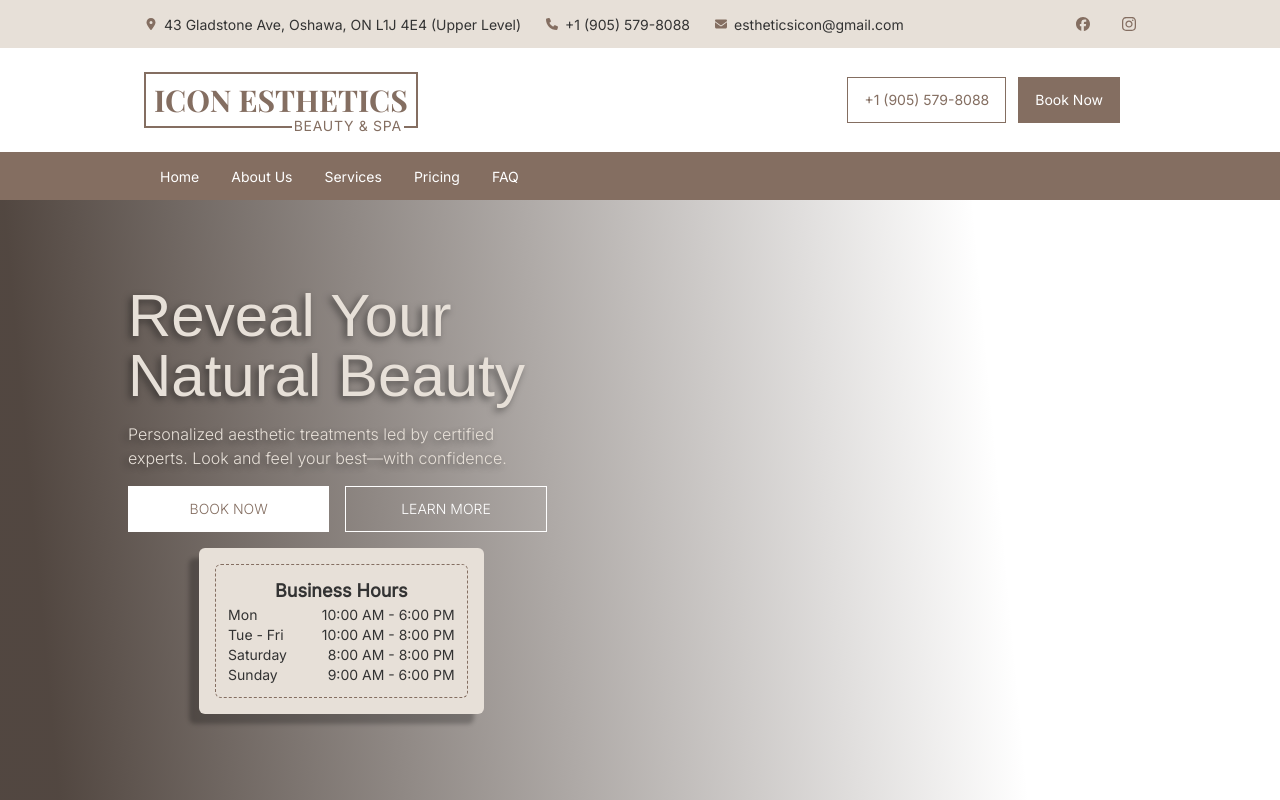
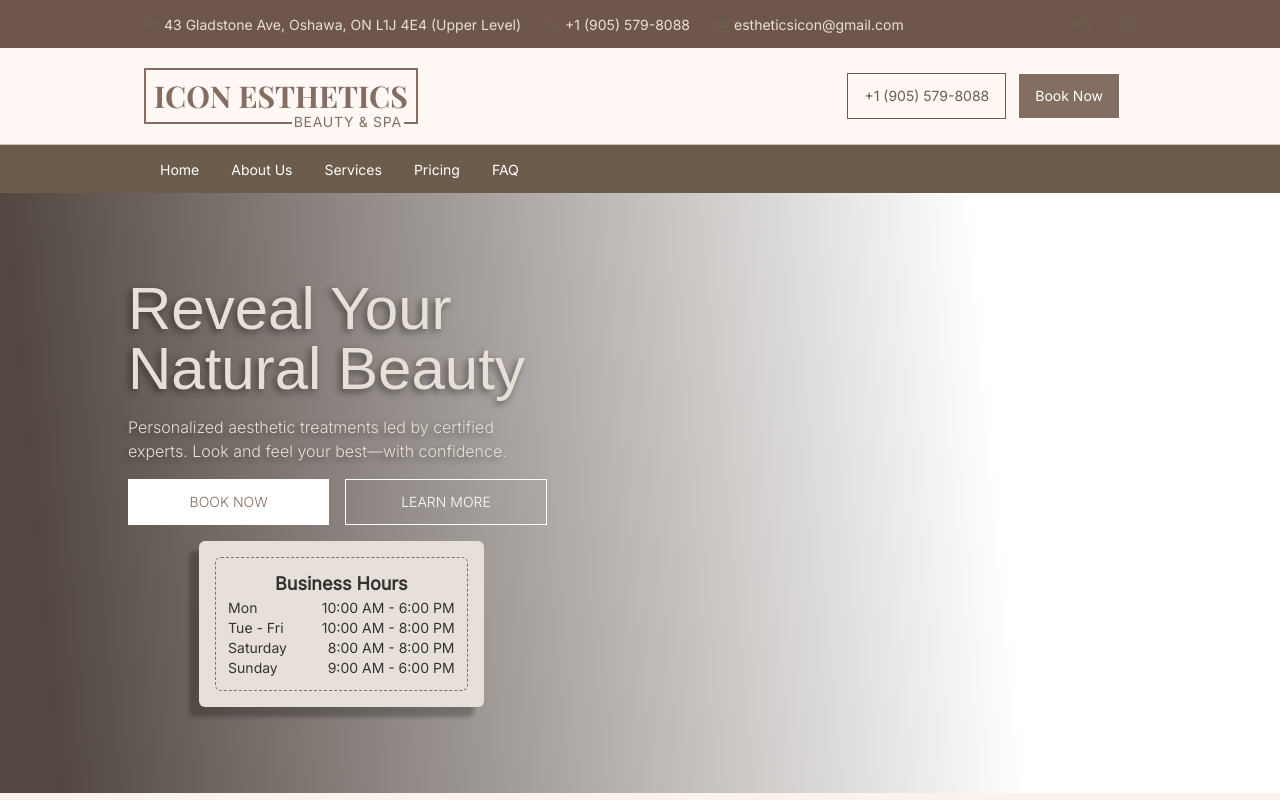
Before and after one commit to Yengzzkie/iconaesthetics, a Next.js app: page / in a window 1280 px wide. Shown: the top 800 px of the page. Built offline with nearby package versions, Linux system fonts and the light colour scheme; a web font is replaced by a local one.

Commit message:
added link to CTA buttons, added mobile navbar, layout adjustments on pricing section

```diff
--- a/components/About/About.tsx
+++ b/components/About/About.tsx
@@ -42,7 +42,7 @@ const About = () => {
           beauty aspirations!
         </p>
 
-        <div className="flex flex-col mt-2 w-full gap-2">
+        <div className="flex flex-col lg:flex-row mt-2 w-full gap-2">
           <PrimaryButton
             label="ABOUT US"
             variant="secondary"
--- a/components/NavigationBar/NavigationBar.tsx
+++ b/components/NavigationBar/NavigationBar.tsx
@@ -1,96 +1,239 @@
 "use client";
 
-import { FaInstagram, FaFacebook, FaLocationDot, FaPhone, FaEnvelope } from "react-icons/fa6";
+import { useState } from "react";
+import {
+  FaInstagram,
+  FaFacebook,
+  FaLocationDot,
+  FaPhone,
+  FaEnvelope,
+} from "react-icons/fa6";
+import { HiOutlineMenuAlt3, HiX } from "react-icons/hi";
 import Logo from "@/components/ui/Logo/Logo";
 
+type NavItemProps = {
+  href: string;
+  label: string;
+};
+
+type MobileNavItemProps = {
+  href: string;
+  label: string;
+  onClick: () => void;
+};
+
 const NavigationBar = () => {
+  const [mobileMenuOpen, setMobileMenuOpen] = useState(false);
+
   return (
-    <div className="flex flex-col flex-1 items-center justify-center">
-      {/* address and social media icons */}
-      <div className="hidden lg:flex items-center bg-(--primary) h-5 w-full px-36 py-6">
+    <div className="sticky lg:relative top-0 flex flex-col flex-1 items-center justify-center z-50">
+      {/* top bar */}
+      <div className="hidden lg:flex items-center bg-primary h-5 w-full px-36 py-6">
         <div className="flex items-center w-full mx-auto">
-          <div className="flex items-center text-[14px] gap-x-6">
+          <div className="flex items-center text-(--primary) text-[14px] gap-x-6">
             {/* location */}
             <div className="flex items-center gap-x-1.5 hover:-translate-y-1 transition-transform duration-200">
-              <FaLocationDot className="text-(--secondary) h-3" />
-              <p className="text-(--accent)">
-                <a href="https://maps.app.goo.gl/CeVorwtfCnNUTewH7" target="_blank" rel="noopener noreferrer">43 Gladstone Ave, Oshawa, ON L1J 4E4 (Upper Level)</a>
+              <FaLocationDot className="text-secondary h-3" />
+
+              <p className="text-(--primary)">
+                <a
+                  href="https://maps.app.goo.gl/CeVorwtfCnNUTewH7"
+                  target="_blank"
+                  rel="noopener noreferrer"
+                >
+                  43 Gladstone Ave, Oshawa, ON L1J 4E4 (Upper Level)
+                </a>
               </p>
             </div>
+
             {/* phone */}
             <div className="flex items-center gap-x-1.5 hover:-translate-y-1 transition-transform duration-200">
-              <FaPhone className="text-(--secondary) h-3" />
-              <p className="text-(--accent)">
+              <FaPhone className="text-secondary h-3" />
+
+              <p>
                 <a href="tel:+19055798088">+1 (905) 579-8088</a>
               </p>
             </div>
+
             {/* email */}
             <div className="flex items-center gap-x-1.5 hover:-translate-y-1 transition-transform duration-200">
-              <FaEnvelope className="text-(--secondary) h-3" />
-              <p className="text-(--accent)">
-                <a href="mailto:estheticsicon@gmail.com">estheticsicon@gmail.com</a>
+              <FaEnvelope className="text-secondary h-3" />
+
+              <p>
+                <a href="mailto:estheticsicon@gmail.com">
+                  estheticsicon@gmail.com
+                </a>
               </p>
             </div>
           </div>
-          {/* social media icons */}
+
+          {/* social icons */}
           <div className="flex items-center ml-auto text-[14px] gap-x-8">
-            <a href="https://www.facebook.com/profile.php?id=61566849477081" target="_blank" rel="noopener noreferrer">
-              <FaFacebook className="text-(--secondary) h-6 cursor-pointer" />
+            <a
+              href="https://www.facebook.com/profile.php?id=61566849477081"
+              target="_blank"
+              rel="noopener noreferrer"
+            >
+              <FaFacebook className="text-secondary h-6 cursor-pointer hover:scale-110 transition-transform duration-200" />
             </a>
-            <a href="https://www.instagram.com/esthetics.icon" target="_blank" rel="noopener noreferrer">
-              <FaInstagram className="text-(--secondary) h-6 cursor-pointer" />
+
+            <a
+              href="https://www.instagram.com/esthetics.icon"
+              target="_blank"
+              rel="noopener noreferrer"
+            >
+              <FaInstagram className="text-secondary h-6 cursor-pointer hover:scale-110 transition-transform duration-200" />
             </a>
           </div>
         </div>
       </div>
 
-      {/* logo and CTA buttons */}
-      <div className="flex items-center justify-between h-auto w-full px-2 lg:px-36 py-6">
+      {/* logo + desktop nav */}
+      <div className="flex items-center justify-between h-auto w-full px-4 lg:px-36 py-5 bg-background border-b border-outline-variant">
         {/* logo */}
         <Logo />
-        {/* CTA buttons */}
-        <div className="flex flex-col lg:flex-row gap-1 lg:gap-3 items-center text-[14px] ml-auto lg:mr-4">
-          <button className="text-(--secondary) text-xs lg:text-sm border-[0.5px] border-(--secondary) hover:bg-(--secondary) hover:text-white transition-all duration-200 px-2 lg:px-4 py-1 lg:py-3 cursor-pointer">
+
+        {/* desktop CTA */}
+        <div className="hidden lg:flex flex-row gap-3 items-center text-[14px] ml-auto mr-4">
+          <button className="text-secondary text-sm border border-secondary hover:bg-(--light-bg) hover:text-white transition-all duration-200 px-4 py-3 cursor-pointer">
             <a href="tel:+19055798088">+1 (905) 579-8088</a>
           </button>
-          <a href="https://www.vagaro.com/iconesthetics1/services" target="_blank" rel="noopener noreferrer" className="w-full lg:w-fit">
-            <button className="bg-(--secondary) text-xs lg:text-sm text-white border-(--secondary) hover:bg-white hover:text-(--secondary) transition-all duration-200 border px-2 lg:px-4 py-1 lg:py-3 w-full lg:w-fit cursor-pointer">
+
+          <a
+            href="https://www.vagaro.com/iconesthetics1/services"
+            target="_blank"
+            rel="noopener noreferrer"
+          >
+            <button className="bg-(--secondary) text-sm text-white border border-secondary hover:bg-(--secondary)/80 transition-all duration-200 px-4 py-3 cursor-pointer">
               Book Now
             </button>
           </a>
         </div>
+
+        {/* mobile hamburger */}
+        <button
+          onClick={() => setMobileMenuOpen(!mobileMenuOpen)}
+          className="lg:hidden text-secondary text-3xl ml-auto"
+        >
+          {mobileMenuOpen ? <HiX /> : <HiOutlineMenuAlt3 />}
+        </button>
       </div>
 
-      {/* navigation */}
-      <div className="hidden lg:flex items-center bg-(--secondary) text-white h-5 w-full px-36 py-6">
+      {/* desktop navigation */}
+      <div className="hidden lg:flex items-center bg-secondary text-white h-5 w-full px-36 py-6">
         <div className="flex items-center w-full mx-auto">
           <div className="flex items-center text-[14px]">
-            <div className="hover:bg-white hover:text-(--secondary) transition-all duration-200">
-              <p className="m-4"><a href="#home">Home</a></p>
-            </div>
-            <div className="hover:bg-white hover:text-(--secondary) transition-all duration-200">
-              <p className="m-4"><a href="#about">About Us</a></p>
-            </div>
-            <div className="hover:bg-white hover:text-(--secondary) transition-all duration-200">
-              <p className="m-4"><a href="#services">Services</a></p>
-            </div>
-            <div className="hover:bg-white hover:text-(--secondary) transition-all duration-200">
-              <p className="m-4"><a href="#pricing">Pricing</a></p>
-            </div>
-            <div className="hover:bg-white hover:text-(--secondary) transition-all duration-200">
-              <p className="m-4"><a href="#faq">FAQ</a></p>
-            </div>
+            <NavItem href="#home" label="Home" />
+            <NavItem href="#about" label="About Us" />
+            <NavItem href="#services" label="Services" />
+            <NavItem href="#pricing" label="Pricing" />
+            <NavItem href="#faq" label="FAQ" />
           </div>
-          {/* social media icons */}
-          {/* <div className="flex items-center ml-auto text-[14px]">
-            <p className="m-4"><a href="#services">Facebook</a></p>
-            <p className="m-4">Twitter</p>
-            <p className="m-4">Instagram</p>
-          </div> */}
+        </div>
+      </div>
+
+      {/* mobile navigation */}
+      <div
+        className={`lg:hidden absolute top-full left-0 w-full bg-background border-b border-outline-variant shadow-lg overflow-hidden transition-all duration-300 z-50 ${
+          mobileMenuOpen ? "max-h-150 opacity-100" : "max-h-0 opacity-0"
+        }`}
+      >
+        <div className="flex flex-col px-6 py-6">
+          <MobileNavItem
+            href="#home"
+            label="Home"
+            onClick={() => setMobileMenuOpen(false)}
+          />
+
+          <MobileNavItem
+            href="#about"
+            label="About Us"
+            onClick={() => setMobileMenuOpen(false)}
+          />
+
+          <MobileNavItem
+            href="#services"
+            label="Services"
+            onClick={() => setMobileMenuOpen(false)}
+          />
+
+          <MobileNavItem
+            href="#pricing"
+            label="Pricing"
+            onClick={() => setMobileMenuOpen(false)}
+          />
+
+          <MobileNavItem
+            href="#faq"
+            label="FAQ"
+            onClick={() => setMobileMenuOpen(false)}
+          />
+
+          {/* mobile CTA */}
+          <div className="flex flex-col gap-3 mt-6">
+            <a href="tel:+19055798088">
+              <button className="w-full border border-secondary text-secondary py-3 hover:bg-secondary hover:text-white transition-all duration-200">
+                Call Now
+              </button>
+            </a>
+
+            <a
+              href="https://www.vagaro.com/iconesthetics1/services"
+              target="_blank"
+              rel="noopener noreferrer"
+            >
+              <button className="w-full bg-secondary text-white py-3 hover:opacity-90 transition-all duration-200">
+                Book Appointment
+              </button>
+            </a>
+          </div>
+
+          {/* social icons */}
+          <div className="flex items-center justify-center gap-6 mt-8">
+            <a
+              href="https://www.facebook.com/profile.php?id=61566849477081"
+              target="_blank"
+              rel="noopener noreferrer"
+            >
+              <FaFacebook className="text-secondary text-2xl" />
+            </a>
+
+            <a
+              href="https://www.instagram.com/esthetics.icon"
+              target="_blank"
+              rel="noopener noreferrer"
+            >
+              <FaInstagram className="text-secondary text-2xl" />
+            </a>
+          </div>
         </div>
       </div>
     </div>
   );
 };
 
+/* desktop nav item */
+const NavItem = ({ href, label }: NavItemProps) => {
+  return (
+    <div className="hover:bg-white hover:text-(--secondary) transition-all duration-200 cursor-pointer">
+      <p className="m-4">
+        <a href={href}>{label}</a>
+      </p>
+    </div>
+  );
+};
+
+/* mobile nav item */
+const MobileNavItem = ({ href, label, onClick }: MobileNavItemProps) => {
+  return (
+    <a
+      href={href}
+      onClick={onClick}
+      className="py-4 border-b border-outline-variant text-on-surface hover:text-secondary transition-colors duration-200"
+    >
+      {label}
+    </a>
+  );
+};
+
 export default NavigationBar;
--- a/components/ServicesInfo/ServicesInfo.tsx
+++ b/components/ServicesInfo/ServicesInfo.tsx
@@ -12,8 +12,11 @@ const ServicesInfo = () => {
   return (
     <div className="bg-(--light-bg) py-16 lg:py-36 px-8 lg:px-24">
       <div className="text-center mb-10 lg:mb-20 mx-auto">
+        <span className="font-label-md text-label-md text-(--gold) uppercase tracking-[0.2em]">
+          MORE INFO
+        </span>
         <h1
-          className={`${libreCaslonText.className} text-3xl lg:text-6xl mb-6 text-on-surface`}
+          className={`${libreCaslonText.className} text-(--secondary) text-3xl lg:text-5xl mb-6 mt-3`}
         >
           Experience Rejuvenation
         </h1>
@@ -24,7 +27,6 @@ const ServicesInfo = () => {
       </div>
       {/* // <!-- Services Grid --> */}
       <div className="grid grid-cols-1 lg:grid-cols-3 gap-12 items-start">
-
         {/* <!-- Hydrafacial Card --> */}
         <article className="service-card bg-surface-container-low border border-(--secondary)/40 p-8 md:p-10 flex flex-col h-full">
           <div className="mb-8">
@@ -92,16 +94,16 @@ const ServicesInfo = () => {
             </section>
           </div>
           <div className="mt-12 pt-8 border-t border-(--secondary)/20">
-            <div className="flex items-center justify-between mb-6">
+            <div className="flex items-center justify-between mb-3">
               <span className="font-label-sm text-label-sm text-on-surface-variant uppercase tracking-widest">
                 Recommended Frequency
               </span>
-              <span className="font-body-md text-body-md text-primary font-bold">
+              {/* <span className="font-body-md text-body-md text-primary font-bold">
                 Monthly
-              </span>
+              </span> */}
             </div>
-            <button className="w-full border border-(--secondary) text-(primary) py-3 font-label-md text-label-md tracking-widest uppercase hover:bg-primary hover:text-on-primary transition-all">
-              More Details
+            <button className="w-full border border-(--secondary) text-(--accent) py-3 font-label-md text-label-md tracking-widest uppercase">
+              Monthly
             </button>
           </div>
         </article>
@@ -170,16 +172,16 @@ const ServicesInfo = () => {
             </section>
           </div>
           <div className="mt-12 pt-8 border-t border-(--secondary)/20">
-            <div className="flex items-center justify-between mb-6">
+            <div className="flex items-center justify-between mb-3">
               <span className="font-label-sm text-label-sm text-on-surface-variant uppercase tracking-widest">
                 Recommended Frequency
               </span>
-              <span className="font-body-md text-body-md text-primary font-bold">
+              {/* <span className="font-body-md text-body-md text-primary font-bold">
                 2-4 Weeks
-              </span>
+              </span> */}
             </div>
-            <button className="w-full border border-(--secondary) text-primary py-3 font-label-md text-label-md tracking-widest uppercase hover:bg-primary hover:text-on-primary transition-all">
-              More Details
+            <button className="w-full border border-(--secondary) text-(--accent) py-3 font-label-md text-label-md tracking-widest uppercase">
+              2-4 Weeks
             </button>
           </div>
         </article>
@@ -248,16 +250,16 @@ const ServicesInfo = () => {
             </section>
           </div>
           <div className="mt-12 pt-8 border-t border-(--secondary)/20">
-            <div className="flex items-center justify-between mb-6">
+            <div className="flex items-center justify-between mb-3">
               <span className="font-label-sm text-label-sm text-on-surface-variant uppercase tracking-widest">
                 Recommended Frequency
               </span>
-              <span className="font-body-md text-body-md text-primary font-bold">
+              {/* <span className="font-body-md text-body-md text-primary font-bold">
                 4-6 Weeks
-              </span>
+              </span> */}
             </div>
-            <button className="w-full border border-primary text-primary py-3 font-label-md text-label-md tracking-widest uppercase hover:bg-primary hover:text-on-primary transition-all">
-              More Details
+            <button className="w-full border border-(--secondary) text-(--accent) py-3 font-label-md text-label-md tracking-widest uppercase">
+              4-6 Weeks
             </button>
           </div>
         </article>
--- a/components/ui/Button/Button.tsx
+++ b/components/ui/Button/Button.tsx
@@ -21,7 +21,7 @@ export default function PrimaryButton({
     primary: 'bg-white text-(--secondary) border-white hover:bg-transparent hover:text-white',
     secondary: 'bg-(--secondary) text-white border-(--secondary) hover:opacity-90',
     outline: 'border border-white text-white hover:text-(--secondary) hover:bg-white',
-    outlineDark: 'border border-(--secondary) text-(--secondary) hover:bg-white hover:text-white',
+    outlineDark: 'border border-(--secondary) text-(--secondary) hover:bg-(--secondary) hover:text-white',
   };
 
   return (
--- a/components/ui/Logo/Logo.tsx
+++ b/components/ui/Logo/Logo.tsx
@@ -19,7 +19,7 @@ const Logo = ({ light } : LogoProps) => {
       <h1 className={`${playfair.className} ${light ? lightStyle : darkStyle} text-2xl lg:text-3xl font-bold`}>
         <a href="#home">ICON ESTHETICS</a>
       </h1>
-      <div className={`${light ? "bg-(--secondary)" : "bg-white"} absolute -bottom-2.5 right-3 text-xs lg:text-sm px-0.5 tracking-wider`}>
+      <div className={`${light ? "bg-(--secondary)" : "bg-[#fff8f5]"} absolute -bottom-2.5 right-3 text-xs lg:text-sm px-0.5 tracking-wider`}>
         BEAUTY & SPA
       </div>
     </div>
```
Also changed, not shown: components/Pricing/Pricing.tsx (+26 -60 lines).
